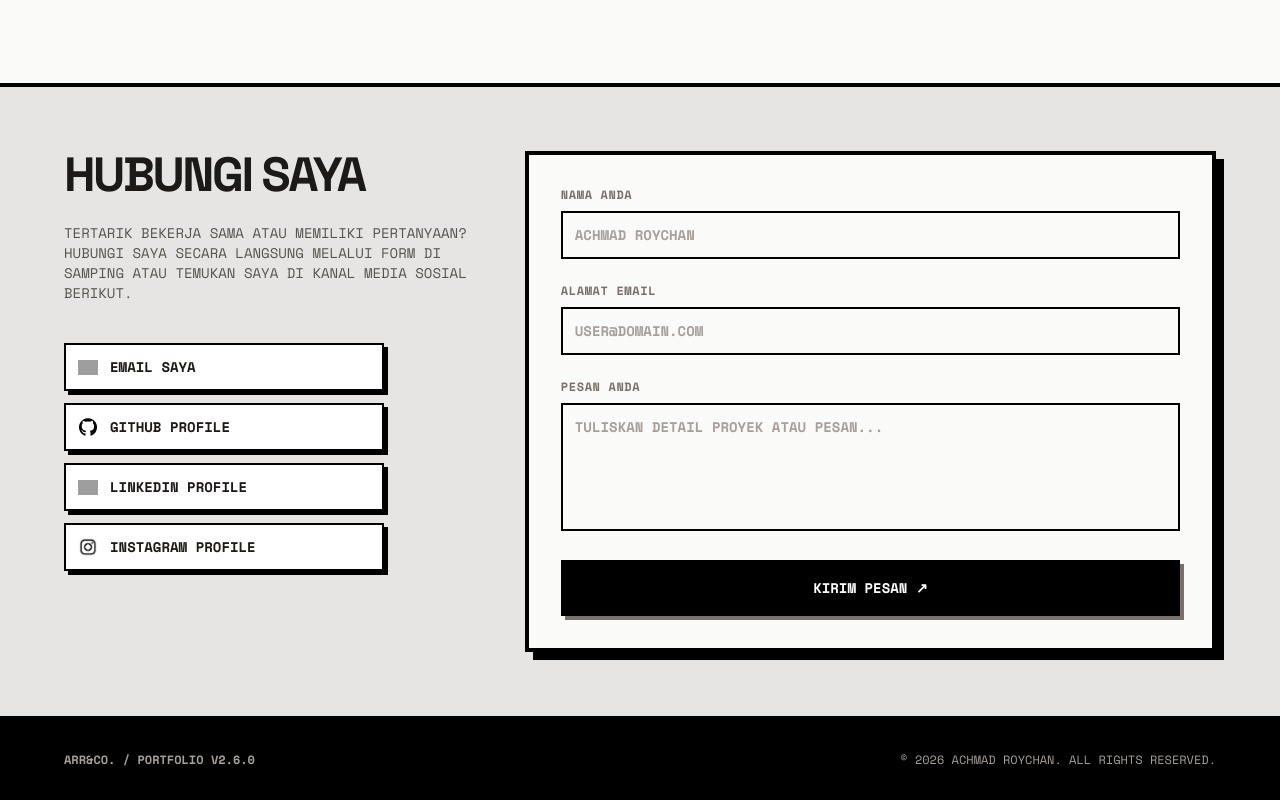
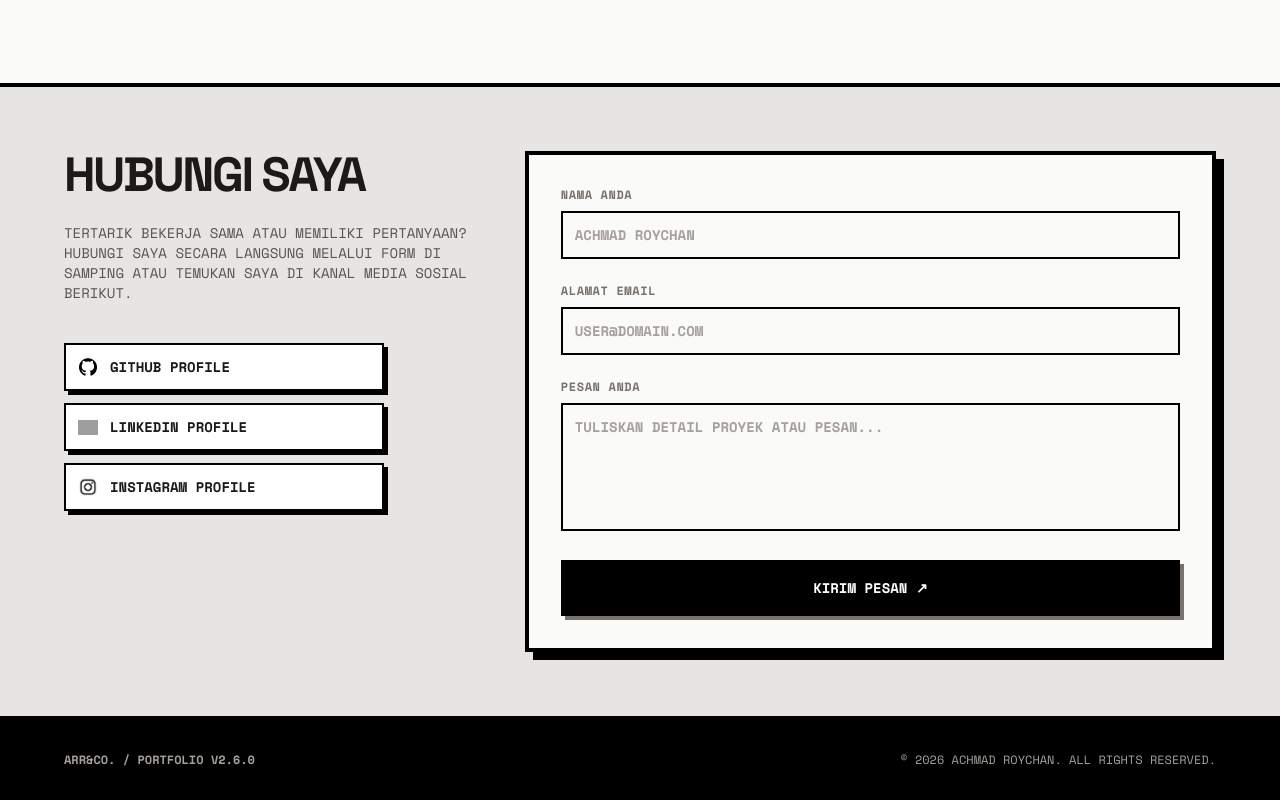
Before and after one commit to Arroychaan/portofolio-my, a React (Vite) app: page / in a window 1280 px wide. Shown: the part 2461-3261 px from the top of the page. Built offline with nearby package versions, Linux system fonts and the light colour scheme; grey boxes are pictures that could not be loaded.

Commit message:
hapus logo email

```diff
--- a/src/App.tsx
+++ b/src/App.tsx
@@ -506,16 +506,9 @@ const App = () => {
             </p>
 
             <div className="space-y-3 pt-4 font-mono text-sm">
-              <a
-                href="mailto:achmadroychan501@gmail.com"
-                className="group flex items-center gap-3 border-2 border-black bg-white hover:bg-black hover:text-white p-3 font-bold transition-all w-full md:max-w-xs shadow-[4px_4px_0_0_#000] hover:shadow-none translate-y-0 active:translate-y-1"
-              >
-                <img src={emailIcon} alt="" className="w-5 h-5 object-contain group-hover:invert transition-all duration-200" />
-                <span>EMAIL SAYA</span>
-              </a>
 
               <a
-                href="https://github.com"
+                href="https://github.com/Arroychaan"
                 target="_blank"
                 rel="noreferrer"
                 className="group flex items-center gap-3 border-2 border-black bg-white hover:bg-black hover:text-white p-3 font-bold transition-all w-full md:max-w-xs shadow-[4px_4px_0_0_#000] hover:shadow-none translate-y-0 active:translate-y-1"
@@ -524,7 +517,7 @@ const App = () => {
                 <span>GITHUB PROFILE</span>
               </a>
               <a
-                href="https://linkedin.com"
+                href="https://www.linkedin.com/in/achmad-roychan-87459724b/"
                 target="_blank"
                 rel="noreferrer"
                 className="group flex items-center gap-3 border-2 border-black bg-white hover:bg-black hover:text-white p-3 font-bold transition-all w-full md:max-w-xs shadow-[4px_4px_0_0_#000] hover:shadow-none translate-y-0 active:translate-y-1"
@@ -533,7 +526,7 @@ const App = () => {
                 <span>LINKEDIN PROFILE</span>
               </a>
               <a
-                href="https://instagram.com"
+                href="https://www.instagram.com/ar.roychan/"
                 target="_blank"
                 rel="noreferrer"
                 className="group flex items-center gap-3 border-2 border-black bg-white hover:bg-black hover:text-white p-3 font-bold transition-all w-full md:max-w-xs shadow-[4px_4px_0_0_#000] hover:shadow-none translate-y-0 active:translate-y-1"
```
